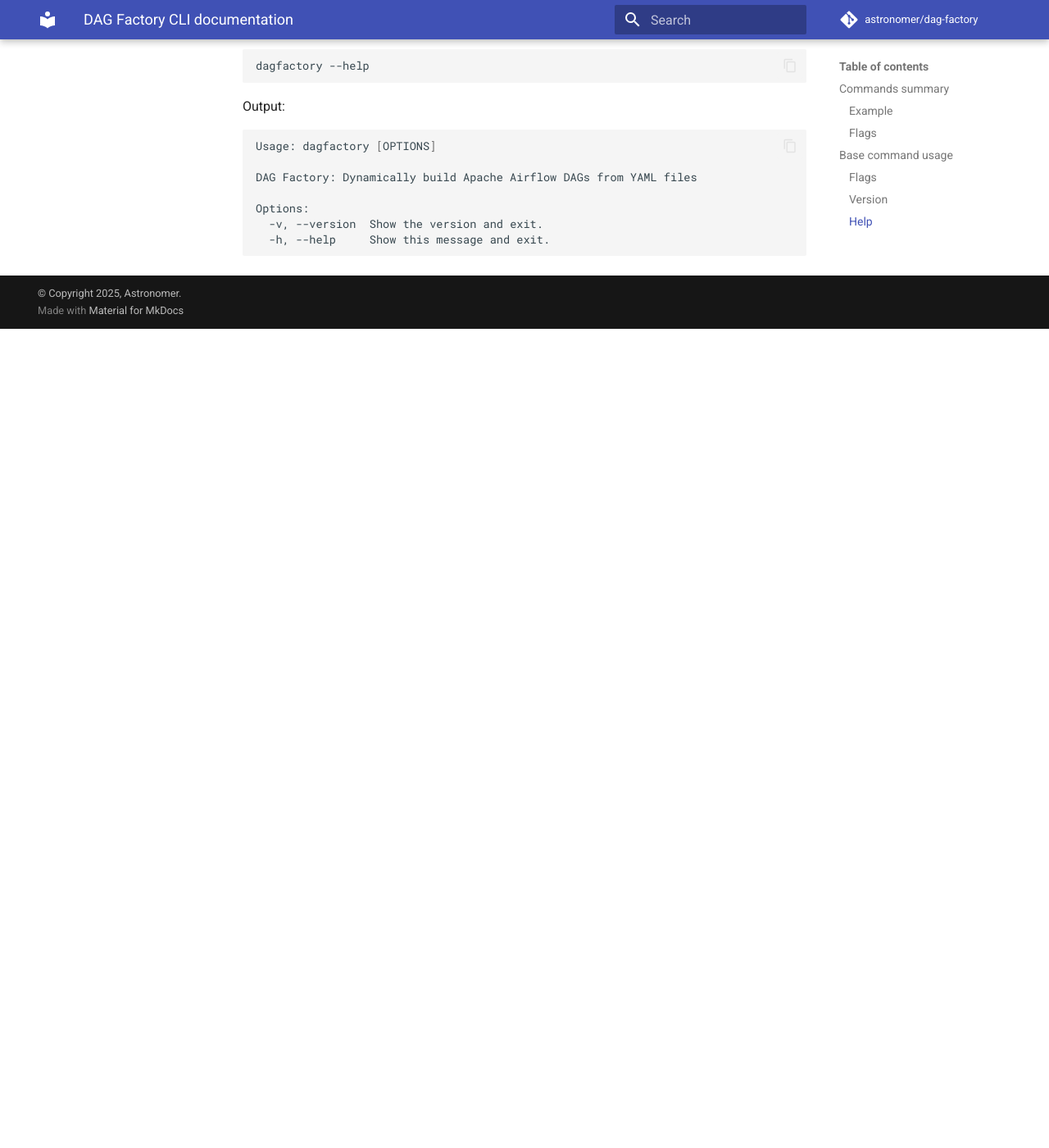
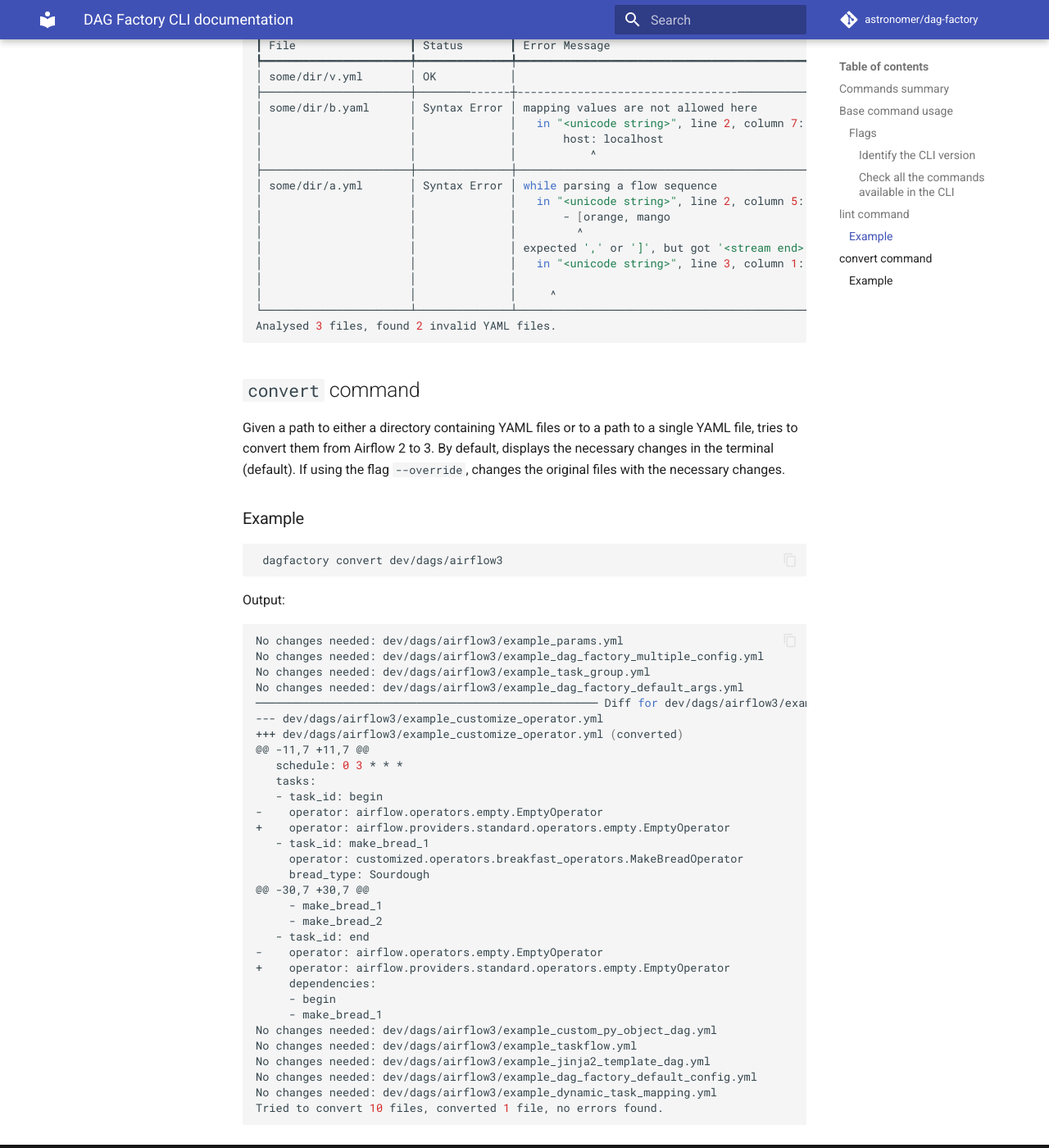
Before and after one commit to astronomer/dag-factory, an MkDocs documentation site: the page built from docs/features/cli.md, in a window 1280 px wide and 1400 px high, scrolled down 1830 px. Shown: the whole window at 82% size. Built offline with MkDocs 1.6.1 and Material for MkDocs 9.7.7, drawn with Linux system fonts in a browser that asks for light colours; comment, search, counter and statistics services are not loaded; the version menu is left out; before the commit the page ends 2231 px from its top, so only the background shows below that; some of the changed text lies outside the part shown.

Commit message:
Add docs for the CLI convert command (#541)
Add docs for the change introduced in #539

````diff
--- a/docs/features/cli.md
+++ b/docs/features/cli.md
@@ -4,11 +4,63 @@
 
 ## Commands summary
 
-| Command | Args   | Flags       | Description                                          |
-| ------- | ------ | ----------- | ---------------------------------------------------- |
-| `lint`  | `path` | `--verbose` | Check if the given directory or file is a valid YAML |
+| Command    | Args   | Flags        | Description                                                          |
+| ---------- | ------ | ------------ | -------------------------------------------------------------------- |
+| `lint`     | `path` | `--verbose`  | Check if the given directory or file is a valid YAML                 |
+| `convert`  | `path` | `--override` | Convert YAML file(s) from Airflow 2 to 3 in the terminal or in-place |
 
 For more details about the available commands, run `dagfactory --help`.
+
+## Base command usage
+
+```bash
+dagfactory [OPTIONS]
+```
+
+### Flags
+
+| Flag        | Alias | Description                                        |
+| ----------- | ----- | -------------------------------------------------- |
+| `--version` |       | Show the installed version of DAG Factory and exit |
+| `--help`    | `-h`  | Show this message and exit                         |
+
+#### Identify the CLI version
+
+Display the DAG Factory version (both the CLI and the library share the same version number):
+
+```bash
+dagfactory --version
+```
+
+Output:
+
+```bash
+DAG Factory 1.0.0a1
+```
+
+#### Check all the commands available in the CLI
+
+Find out more about the DAG Factory command line:
+
+```bash
+dagfactory --help
+```
+
+Output:
+
+```bash
+Usage: dagfactory [OPTIONS]
+
+DAG Factory: Dynamically build Apache Airflow DAGs from YAML files
+
+Options:
+  -v, --version  Show the version and exit.
+  -h, --help     Show this message and exit.
+```
+
+## `lint` command
+
+Check if the given directory contains a valid YAML files (recursively) or if the given file is a valid YAML.
 
 ### Example
 
@@ -42,51 +94,48 @@
 Analysed 3 files, found 2 invalid YAML files.
 ```
 
-### Flags
+## `convert`  command
 
-## Base command usage
+Given a path to either a directory containing YAML files or to a path to a single YAML file, tries to convert them from Airflow 2 to 3. By default, displays the necessary changes in the terminal (default). If using the flag `--override`, changes the original files with the necessary changes.
+
+### Example
 
 ```bash
-dagfactory [OPTIONS]
-```
-
-### Flags
-
-| Flag        | Alias | Description                                        |
-| ----------- | ----- | -------------------------------------------------- |
-| `--version` |       | Show the installed version of DAG Factory and exit |
-| `--help`    | `-h`  | Show this message and exit                         |
-
-### Version
-
-Display the DAG Factory version:
-
-```bash
-dagfactory --version
+ dagfactory convert dev/dags/airflow3
 ```
 
 Output:
 
 ```bash
-DAG Factory 1.0.0a1
+No changes needed: dev/dags/airflow3/example_params.yml
+No changes needed: dev/dags/airflow3/example_dag_factory_multiple_config.yml
+No changes needed: dev/dags/airflow3/example_task_group.yml
+No changes needed: dev/dags/airflow3/example_dag_factory_default_args.yml
+─────────────────────────────────────────────────── Diff for dev/dags/airflow3/example_customize_operator.yml ───────────────────────────────────────────────────
+--- dev/dags/airflow3/example_customize_operator.yml
++++ dev/dags/airflow3/example_customize_operator.yml (converted)
+@@ -11,7 +11,7 @@
+   schedule: 0 3 * * *
+   tasks:
+   - task_id: begin
+-    operator: airflow.operators.empty.EmptyOperator
++    operator: airflow.providers.standard.operators.empty.EmptyOperator
+   - task_id: make_bread_1
+     operator: customized.operators.breakfast_operators.MakeBreadOperator
+     bread_type: Sourdough
+@@ -30,7 +30,7 @@
+     - make_bread_1
+     - make_bread_2
+   - task_id: end
+-    operator: airflow.operators.empty.EmptyOperator
++    operator: airflow.providers.standard.operators.empty.EmptyOperator
+     dependencies:
+     - begin
+     - make_bread_1
+No changes needed: dev/dags/airflow3/example_custom_py_object_dag.yml
+No changes needed: dev/dags/airflow3/example_taskflow.yml
+No changes needed: dev/dags/airflow3/example_jinja2_template_dag.yml
+No changes needed: dev/dags/airflow3/example_dag_factory_default_config.yml
+No changes needed: dev/dags/airflow3/example_dynamic_task_mapping.yml
+Tried to convert 10 files, converted 1 file, no errors found.
 ```
-
-### Help
-
-Find out more about the DAG Factory command line:
-
-```bash
-dagfactory --help
-```
-
-Output:
-
-```bash
-Usage: dagfactory [OPTIONS]
-
-DAG Factory: Dynamically build Apache Airflow DAGs from YAML files
-
-Options:
-  -v, --version  Show the version and exit.
-  -h, --help     Show this message and exit.
-```
````
